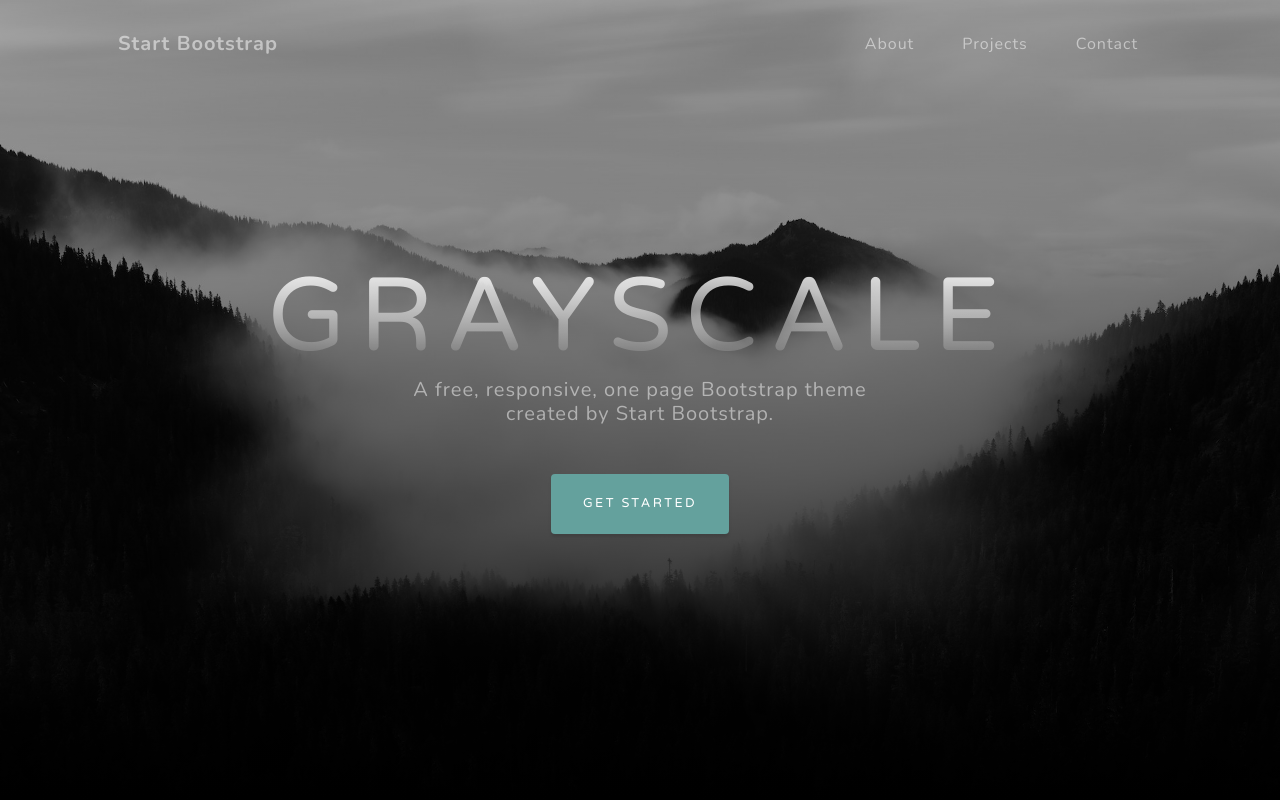
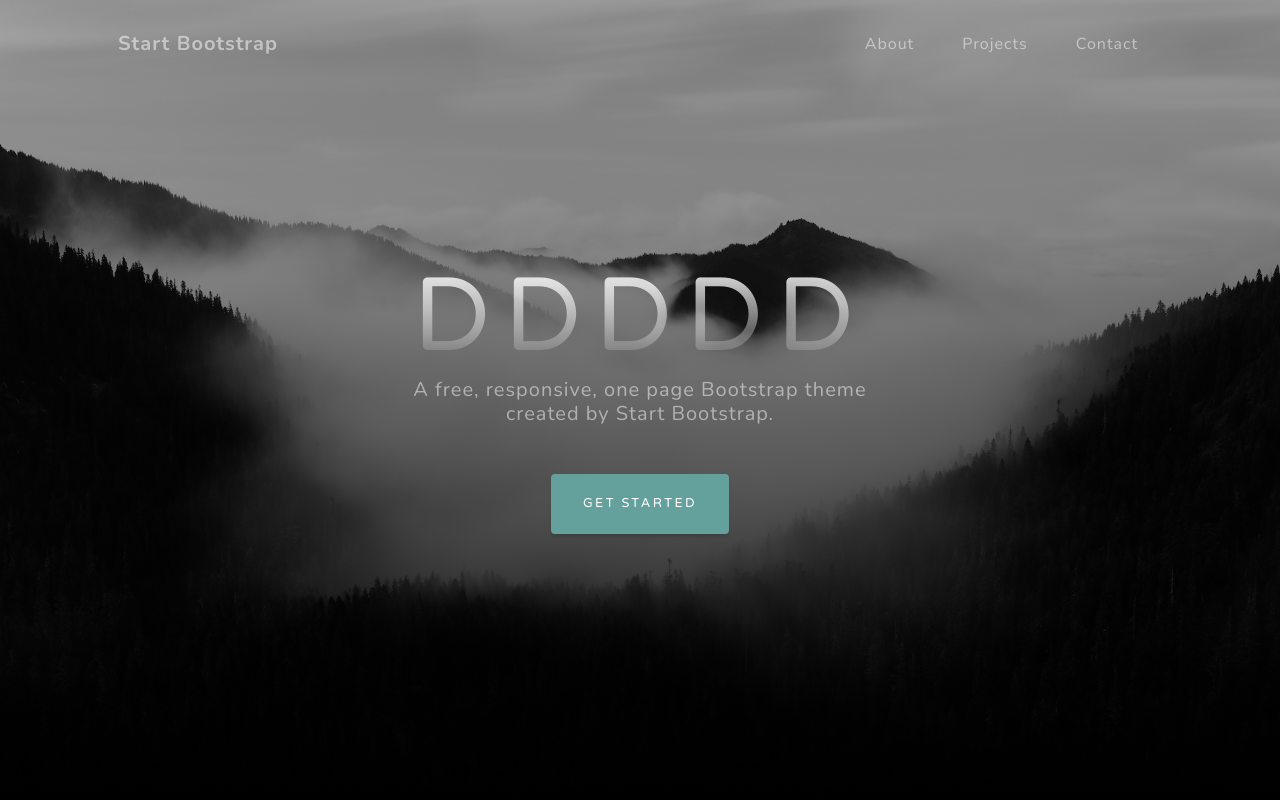
Before and after one commit to diegoandreu/Repositorio, a plain HTML site: page index.html in a window 1280 px wide. Shown: the top 800 px of the page. Drawn offline with nearby package versions, Linux system fonts and the light colour scheme.

Commit message:
segundo cambio

```diff
--- a/index.html
+++ b/index.html
@@ -38,7 +38,7 @@
             <div class="container px-4 px-lg-5 d-flex h-100 align-items-center justify-content-center">
                 <div class="d-flex justify-content-center">
                     <div class="text-center">
-                        <h1 class="mx-auto my-0 text-uppercase">Grayscale</h1>
+                        <h1 class="mx-auto my-0 text-uppercase">ddddd</h1>
                         <h2 class="text-white-50 mx-auto mt-2 mb-5">A free, responsive, one page Bootstrap theme created by Start Bootstrap.</h2>
                         <a class="btn btn-primary" href="#about">Get Started</a>
                     </div>
```
